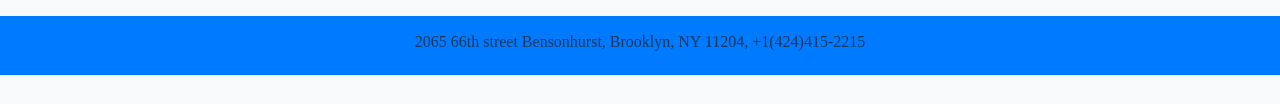
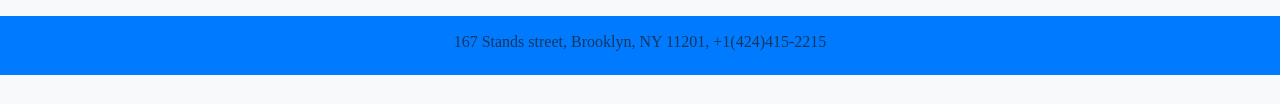
Before and after one commit to ktmaheshreddy/bavo-consulting, a plain HTML site: page index.html in a window 1280 px wide. Shown: the part 693-797 px from the top of the page. Drawn offline with nearby package versions, Linux system fonts and the light colour scheme; a script that the page names is missing; a web font is replaced by a local one.

Commit message:
Update index.html

```diff
--- a/index.html
+++ b/index.html
@@ -71,7 +71,7 @@
 
 
   <footer class="text-center p-3 bg-primary">
-    <h6>2065 66th street Bensonhurst, Brooklyn, NY 11204, +1(424)415-2215</h6>
+    <h6>167 Stands street, Brooklyn, NY 11201, +1(424)415-2215</h6>
   </footer>
 
 
```
